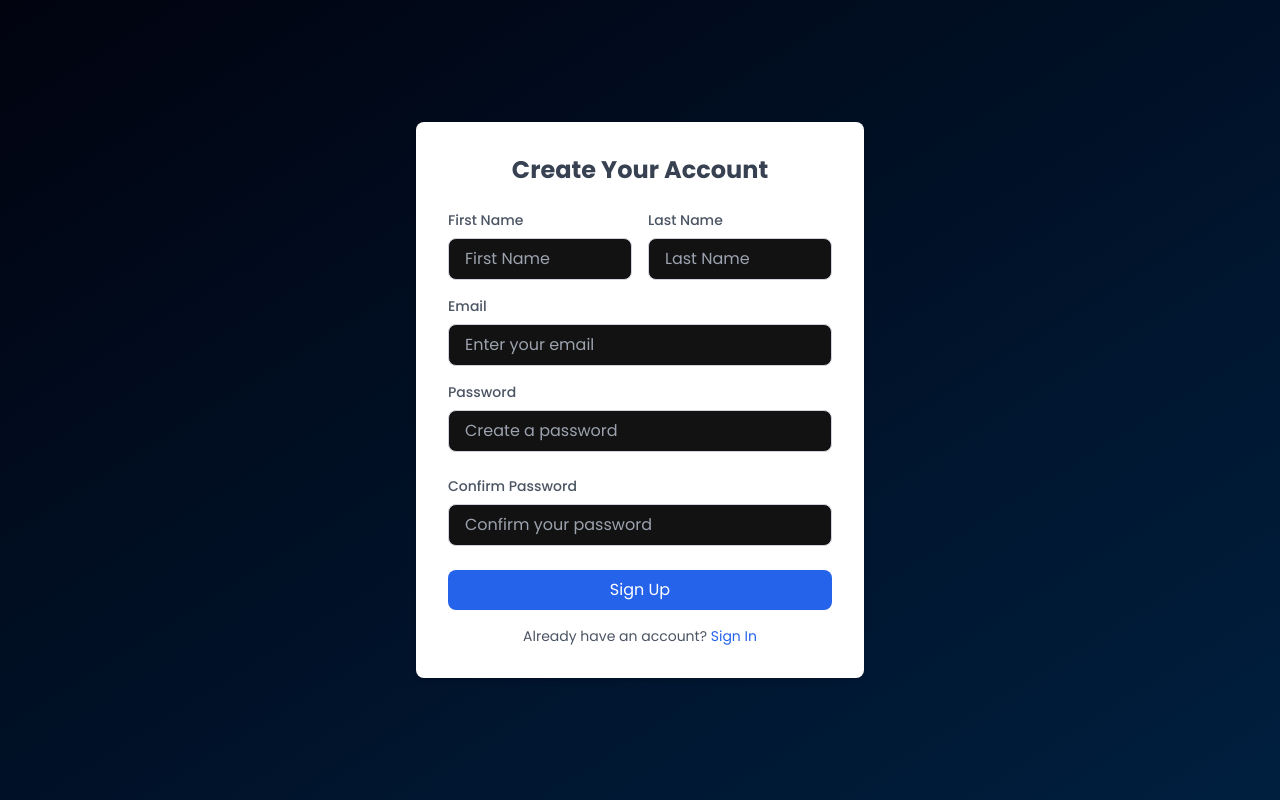
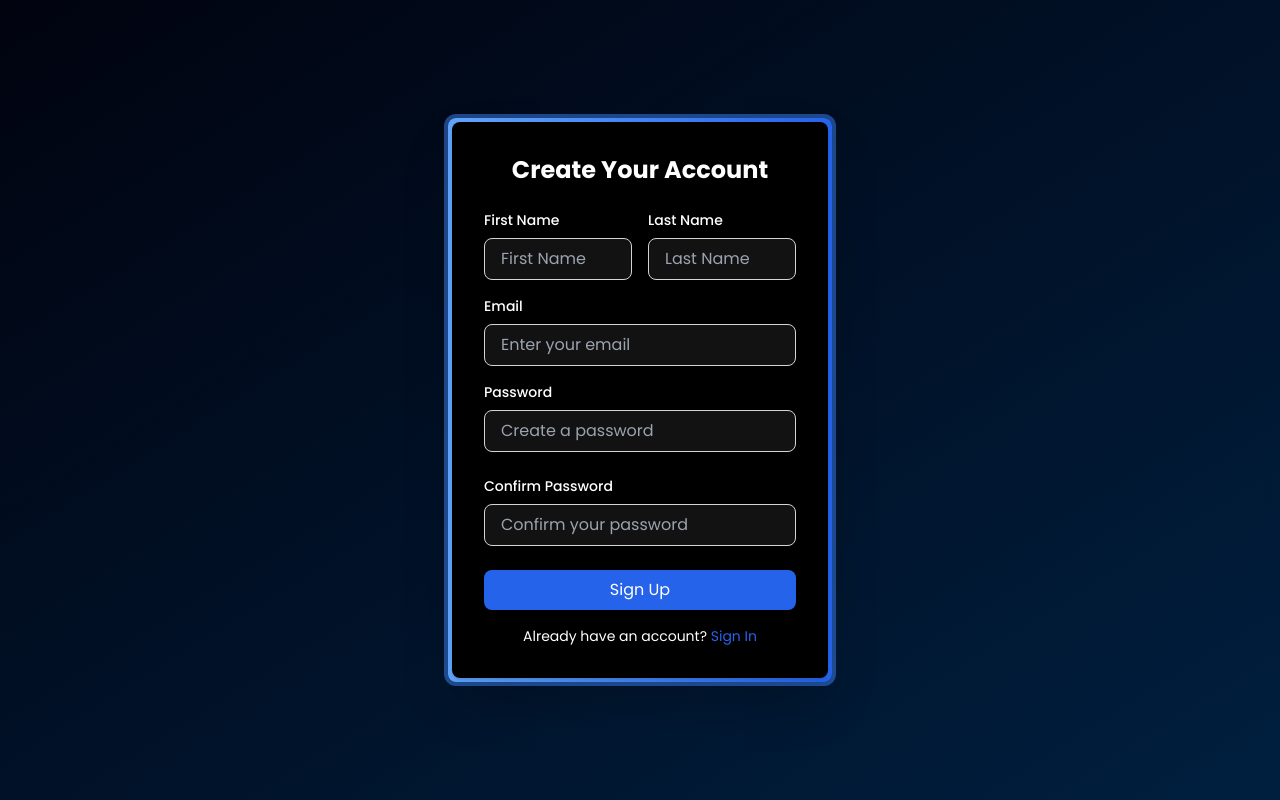
Before and after one commit to bengiloo/fitness-app, a React (Vite) app in the folder client/: page /create-account in a window 1280 px wide. Built offline with nearby package versions, Linux system fonts and the light colour scheme.

Commit message:
Updated User Interface for Login and Create Account

```diff
--- a/client/src/CreateAccount.jsx
+++ b/client/src/CreateAccount.jsx
@@ -3,14 +3,15 @@ import React from 'react';
 const CreateAccount = () => {
   return (
     <div className="min-h-screen h-screen flex items-center justify-center">
-      <div className="w-full max-w-md p-8 bg-white rounded-lg shadow-md">
-        <h2 className="text-2xl font-bold text-center text-gray-700 mb-6">Create Your Account</h2>
+      <div className="w-full max-w-sm p-1 bg-gradient-to-r from-blue-400 to-blue-600 rounded-lg shadow-2xl ring-4 ring-blue-500 ring-opacity-50">
+      <div className="w-full max-w-md p-8 bg-black rounded-lg shadow-md">
+        <h2 className="text-2xl font-bold text-center text-white-700 mb-6">Create Your Account</h2>
 
         <form>
           {/* First Name and Last Name Input */}
           <div className="flex mb-4 space-x-4">
             <div className="w-1/2">
-              <label htmlFor="first-name" className="block text-gray-600 text-sm font-medium mb-2">First Name</label>
+              <label htmlFor="first-name" className="block text-white-600 text-sm font-medium mb-2">First Name</label>
               <input
                 type="text"
                 id="first-name"
@@ -20,7 +21,7 @@ const CreateAccount = () => {
             </div>
 
             <div className="w-1/2">
-              <label htmlFor="last-name" className="block text-gray-600 text-sm font-medium mb-2">Last Name</label>
+              <label htmlFor="last-name" className="block text-white-600 text-sm font-medium mb-2">Last Name</label>
               <input
                 type="text"
                 id="last-name"
@@ -32,7 +33,7 @@ const CreateAccount = () => {
 
           {/* Email Input */}
           <div className="mb-4">
-            <label htmlFor="email" className="block text-gray-600 text-sm font-medium mb-2">Email</label>
+            <label htmlFor="email" className="block text-white-600 text-sm font-medium mb-2">Email</label>
             <input
               type="email"
               id="email"
@@ -43,7 +44,7 @@ const CreateAccount = () => {
 
           {/* Password Input */}
           <div className="mb-6">
-            <label htmlFor="password" className="block text-gray-600 text-sm font-medium mb-2">Password</label>
+            <label htmlFor="password" className="block text-white-600 text-sm font-medium mb-2">Password</label>
             <input
               type="password"
               id="password"
@@ -54,7 +55,7 @@ const CreateAccount = () => {
 
           {/* Confirm Password Input */}
           <div className="mb-6">
-            <label htmlFor="confirm-password" className="block text-gray-600 text-sm font-medium mb-2">Confirm Password</label>
+            <label htmlFor="confirm-password" className="block text-white-600 text-sm font-medium mb-2">Confirm Password</label>
             <input
               type="password"
               id="confirm-password"
@@ -72,9 +73,10 @@ const CreateAccount = () => {
           </button>
         </form>
 
-        <p className="text-sm text-gray-600 mt-4 text-center">
+        <p className="text-sm text-white-600 mt-4 text-center">
           Already have an account? <a href="/login" className="text-blue-600 hover:underline">Sign In</a>
         </p>
+      </div>
       </div>
     </div>
   );
--- a/client/src/Login.jsx
+++ b/client/src/Login.jsx
@@ -4,13 +4,14 @@ import axios from "axios"
 const Login = () => {
   return (
     <div className="min-h-screen h-screen flex items-center justify-center">
-      <div className="w-full max-w-sm p-8 bg-white rounded-lg shadow-md">
-        <h2 className="text-2xl font-bold text-center text-gray-700 mb-6">Login to Your Account</h2>
+      <div className="w-full max-w-sm p-1 bg-gradient-to-r from-blue-400 to-blue-600 rounded-lg shadow-2xl ring-4 ring-blue-500 ring-opacity-50">
+        <div className="w-full max-w-sm p-8 bg-black rounded-lg shadow-md">
+          <h2 className="text-2xl font-bold text-center text-white-700 mb-6">Login to Your Account</h2>
 
           <form>
             {/* Email Input */}
             <div className="mb-4">
-            <label htmlFor="email" className="block text-gray-600 text-sm font-medium mb-2">Email</label>
+              <label htmlFor="email" className="block text-white-600 text-sm font-medium mb-2">Email</label>
               <input
                 type="email"
                 id="email"
@@ -21,7 +22,7 @@ const Login = () => {
 
             {/* Password Input */}
             <div className="mb-6">
-            <label htmlFor="password" className="block text-gray-600 text-sm font-medium mb-2">Password</label>
+              <label htmlFor="password" className="block text-white-600 text-sm font-medium mb-2">Password</label>
               <input
                 type="password"
                 id="password"
@@ -31,22 +32,23 @@ const Login = () => {
             </div>
 
             {/* Forgot Password Link */}
-          <div className="mb-6 text-right">
+            <div className="mb-6 text-center">
               <a href="#" className="text-sm text-blue-600 hover:underline">Forgot Password?</a>
             </div>
 
             {/* Sign In Button */}
             <button
               type="submit"
-            className="w-full bg-blue-600 text-white py-2 px-4 rounded-lg hover:bg-blue-700 focus:outline-none focus:ring-2 focus:ring-blue-500"
+              className="w-full bg-blue-600 text-white py-2 px-4 rounded-lg hover:bg-blue-900 focus:outline-none focus:ring-2 focus:ring-blue-500"
             >
               Sign In
             </button>
           </form>
 
-        <p className="text-sm text-gray-600 mt-4 text-center">
+          <p className="text-sm text-white-600 mt-4 text-center">
             Don't have an account? <a href="/create-account" className="text-blue-600 hover:underline">Create Account</a>
           </p>
+        </div>
       </div>
     </div>
   );
```
Lines whose indentation alone changed are shown as unchanged.
